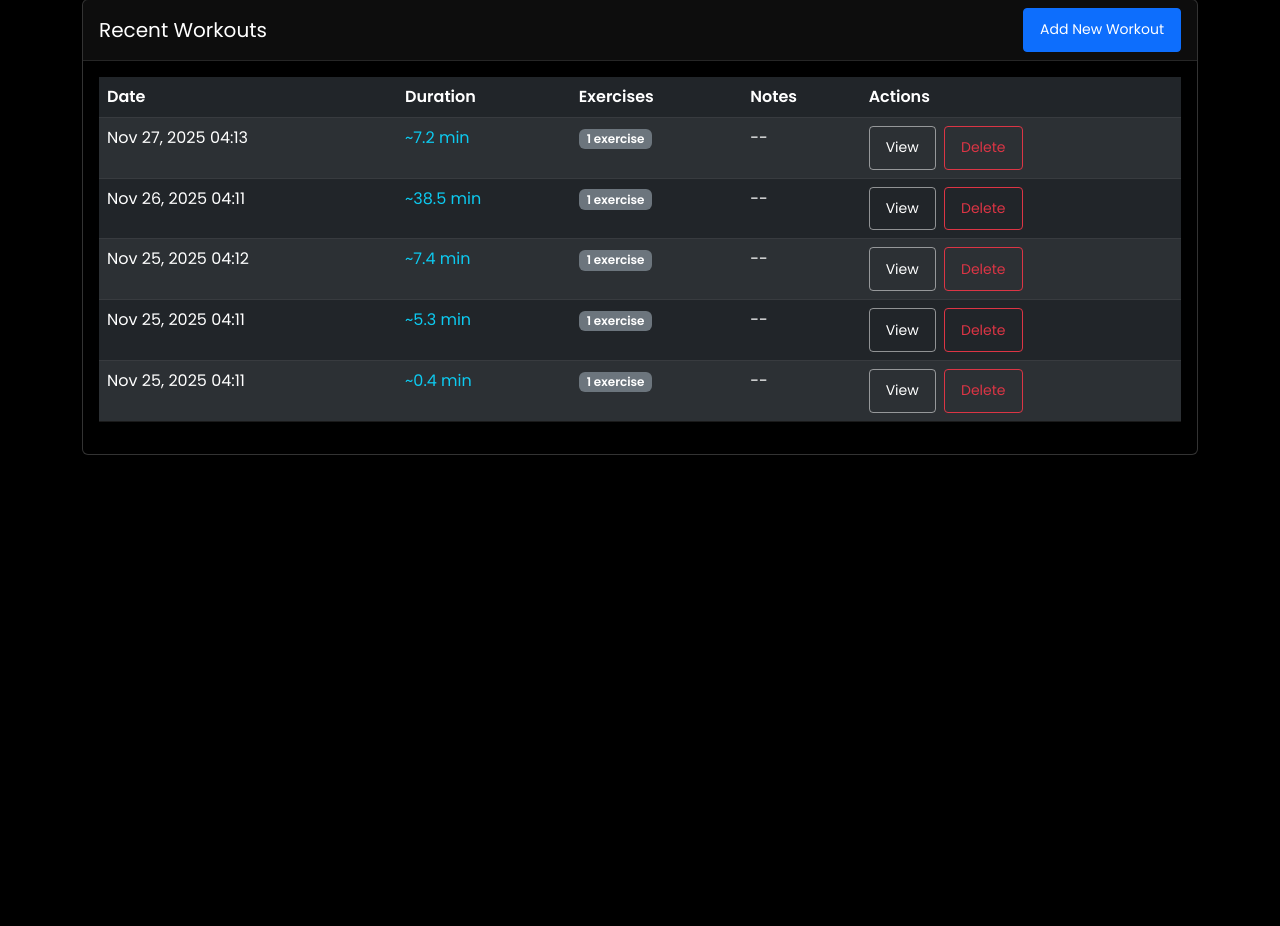
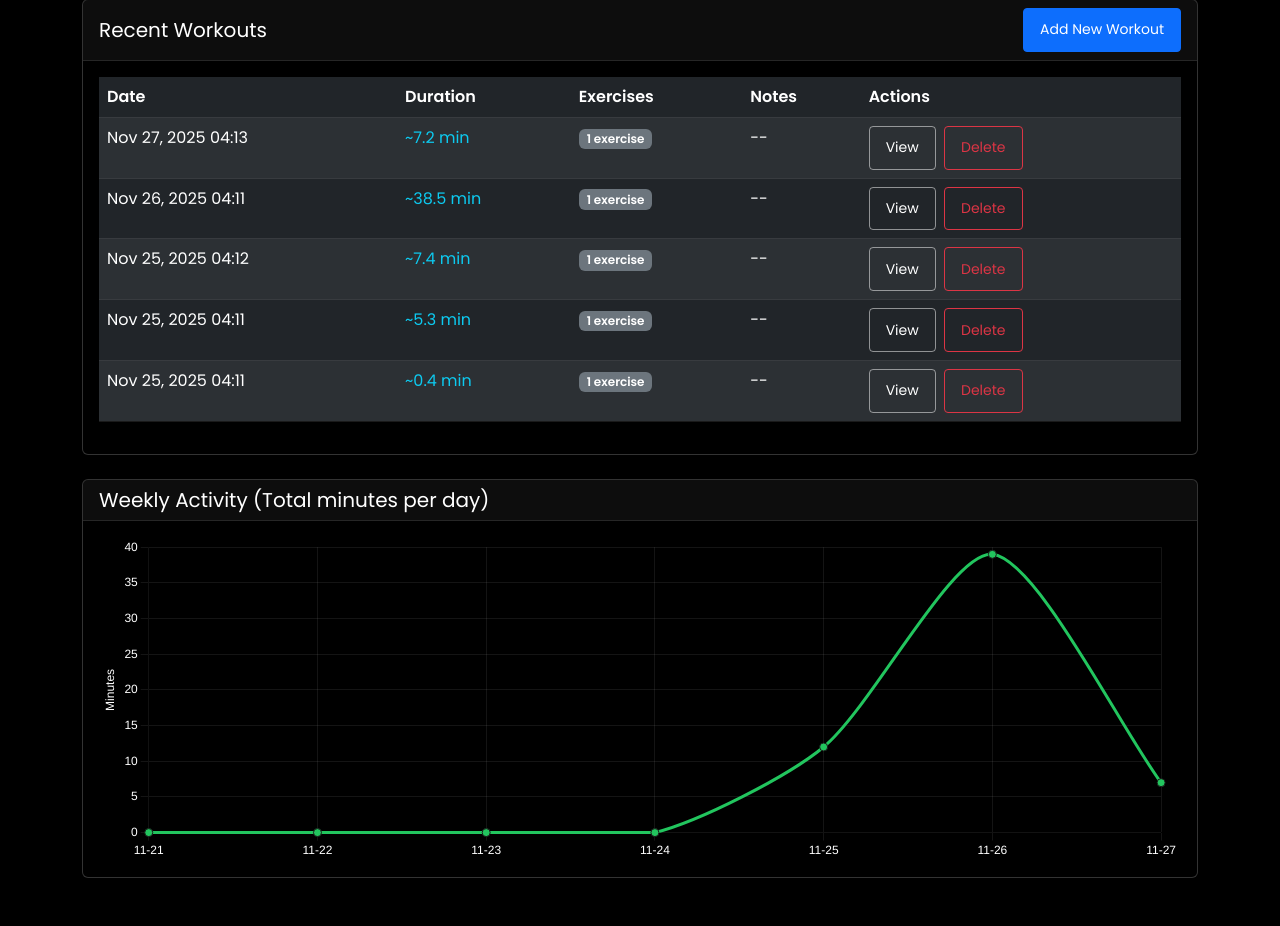
Before and after one commit to guzhuowei0407/fittrack, a Django app: page /dashboard/ in a window 1280 px wide. Shown: the part 325-1251 px from the top of the page. Before the commit the page ends 780 px from the top, so only its background shows below. Run offline with Django 5.2, Linux system fonts and the light colour scheme; a user stored in the database is signed in; data comes from the database, SQL or seed files in the repository; both versions use the stored data as it was after the commit.

Commit message:
update edit profile and dashboard

```diff
--- a/core/views.py
+++ b/core/views.py
@@ -216,10 +216,42 @@ def dashboard(request):
     total_workouts = WorkoutSession.objects.filter(user=request.user).count()
     total_exercises = ExerciseSet.objects.filter(workout__user=request.user).count()
 
+    # Build 7-day window anchored to the latest workout date (fallback: today)
+    from datetime import datetime as py_dt, time as py_time, timedelta as py_timedelta
+    latest_dt = WorkoutSession.objects.filter(user=request.user).order_by('-date').values_list('date', flat=True).first()
+    anchor_date = timezone.localtime(latest_dt).date() if latest_dt else timezone.localtime().date()
+    last_7_days = [anchor_date - py_timedelta(days=i) for i in range(6, -1, -1)]
+    # Initialize totals dict with zero for each day
+    daily_totals = {d: 0 for d in last_7_days}
+    # Fetch all workouts in that 7-day window for the user
+    start_dt = timezone.make_aware(py_dt.combine(last_7_days[0], py_time.min))
+    end_dt = timezone.make_aware(py_dt.combine(last_7_days[-1], py_time.max))
+    recent_range_workouts = WorkoutSession.objects.filter(
+        user=request.user,
+        date__range=(start_dt, end_dt),
+    ).order_by('date').prefetch_related('exercise_sets')
+    for w in recent_range_workouts:
+        day = timezone.localtime(w.date).date()
+        minutes = 0
+        if w.duration_minutes:
+            minutes = int(w.duration_minutes)
+        else:
+            sec_total = 0
+            for es in w.exercise_sets.all():
+                if es.duration_seconds:
+                    sec_total += es.duration_seconds
+            if sec_total:
+                minutes = round(sec_total / 60)
+        daily_totals[day] = daily_totals.get(day, 0) + minutes
+    chart_labels = [d.strftime('%m-%d') for d in last_7_days]
+    chart_values = [daily_totals.get(d, 0) for d in last_7_days]
+
     context = {
         'recent_workouts': recent_workouts,
         'total_workouts': total_workouts,
         'total_exercises': total_exercises,
+        'weekly_chart_labels': chart_labels,
+        'weekly_chart_values': chart_values,
     }
     return render(request, 'dashboard.html', context)
 
--- a/static/css/styles.css
+++ b/static/css/styles.css
@@ -66,6 +66,8 @@ body, .navbar, .card, .btn { font-family: 'Poppins', system-ui, -apple-system, S
 .info-tile .value { font-size: 1.2rem; font-weight: 600; color: #fff; margin-top: 6px; }
 .btn { padding: 0.65rem 1rem; }
 .btn-lg { padding: 0.8rem 1.25rem; }
+.profile-section-title { font-size: 0.9rem; text-transform: uppercase; letter-spacing: .12em; color: rgba(255,255,255,0.7); }
+.divider { border-top: 1px solid rgba(255,255,255,0.12); }
 
 /* Form and text styles for better visibility */
 .form-control {
--- a/templates/dashboard.html
+++ b/templates/dashboard.html
@@ -104,6 +104,20 @@
             </div>
         </div>
     </div>
+
+    <!-- Weekly Activity Line Chart -->
+    <div class="row mt-4">
+        <div class="col-12">
+            <div class="card bg-dark border-secondary">
+                <div class="card-header d-flex justify-content-between align-items-center">
+                    <h5 class="mb-0">Weekly Activity (Total minutes per day)</h5>
+                </div>
+                <div class="card-body">
+                    <canvas id="weeklyChart" height="90"></canvas>
+                </div>
+            </div>
+        </div>
+    </div>
 </div>
 
 <script>
@@ -113,6 +127,54 @@ function viewWorkout(workoutId) {
 }
 </script>
 
+<!-- Chart.js -->
+<script src="https://cdn.jsdelivr.net/npm/chart.js@4.4.1/dist/chart.umd.min.js"></script>
+<script>
+(function() {
+    const labels = {{ weekly_chart_labels|safe }};
+    const dataValues = {{ weekly_chart_values|safe }};
+    const ctx = document.getElementById('weeklyChart');
+    if (!ctx) return;
+    const chart = new Chart(ctx, {
+        type: 'line',
+        data: {
+            labels: labels,
+            datasets: [{
+                label: 'Minutes',
+                data: dataValues,
+                fill: false,
+                borderColor: '#22c55e',
+                backgroundColor: '#22c55e',
+                tension: 0.25,
+                pointRadius: 4,
+                pointBackgroundColor: '#22c55e',
+                pointBorderColor: '#1a1a1a'
+            }]
+        },
+        options: {
+            plugins: {
+                legend: { display: false }
+            },
+            scales: {
+                x: {
+                    grid: { color: 'rgba(255,255,255,0.08)' },
+                    ticks: { color: '#fff' }
+                },
+                y: {
+                    beginAtZero: true,
+                    grid: { color: 'rgba(255,255,255,0.08)' },
+                    ticks: { color: '#fff' },
+                    title: {
+                        display: true,
+                        text: 'Minutes',
+                        color: '#fff'
+                    }
+                }
+            }
+        }
+    });
+})();
+</script>
 <style>
 .card {
     background: rgba(0, 0, 0, 0.7) !important;
```
Also changed, not shown: core/forms.py (+32 -0 lines), templates/profile_edit.html (+38 -5 lines), db.sqlite3, templates/reset_password_code.html (line endings or trailing spaces).
